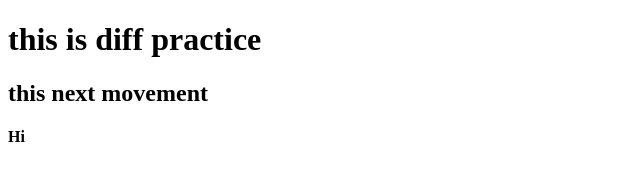
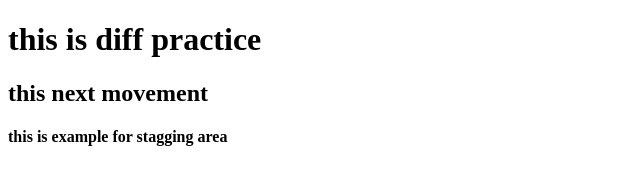
Before and after one commit to Dileepmishra33/git-diff, a plain HTML site: page index.html in a window 1280 px wide. Shown: the whole page, without its empty margins (0-640 px from the left). Drawn offline with Linux system fonts and the light colour scheme.

Commit message:
skip stagging area

```diff
--- a/index.html
+++ b/index.html
@@ -8,6 +8,6 @@
 <body>
    <h1>this is diff practice  </h1>
    <h2>this next movement </h2>
-   <h4>Hi </h4>
+   <h4>this is example for stagging area</h4>
 </body>
 </html>
```
